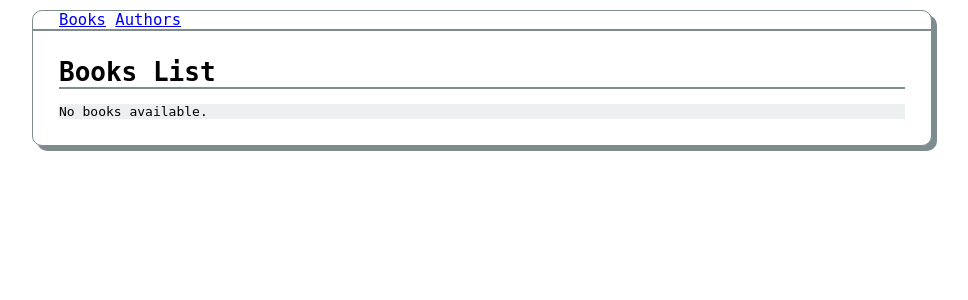
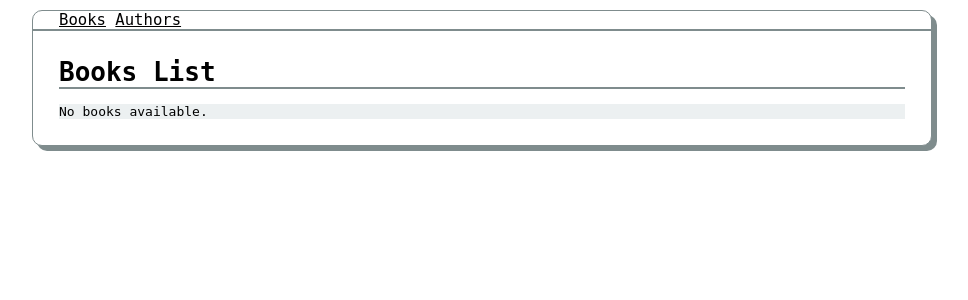
Before and after one commit to rafaelmuto/automatic-octo-happiness, a Django app: page /library/ in a window 1280 px wide. Shown: the top 300 px of the page, without its empty margins (158-1126 px from the left). Run offline with Django 5.2, Linux system fonts and the light colour scheme; data that the repository does not hold is empty.

Commit message:
style: Update link colors in base_style.css
Updated the  file to set unvisited links to black
and visited links to gray for better visual distinction.

```diff
--- a/DjangoProject/library/static/library/base_style.css
+++ b/DjangoProject/library/static/library/base_style.css
@@ -49,6 +49,14 @@
  }
 
 
+ a:link {
+     color: black;
+ }
+
+ a:visited {
+     color: gray;
+ }
+
  ul {
      list-style-type: none;
      padding: 0;
```
